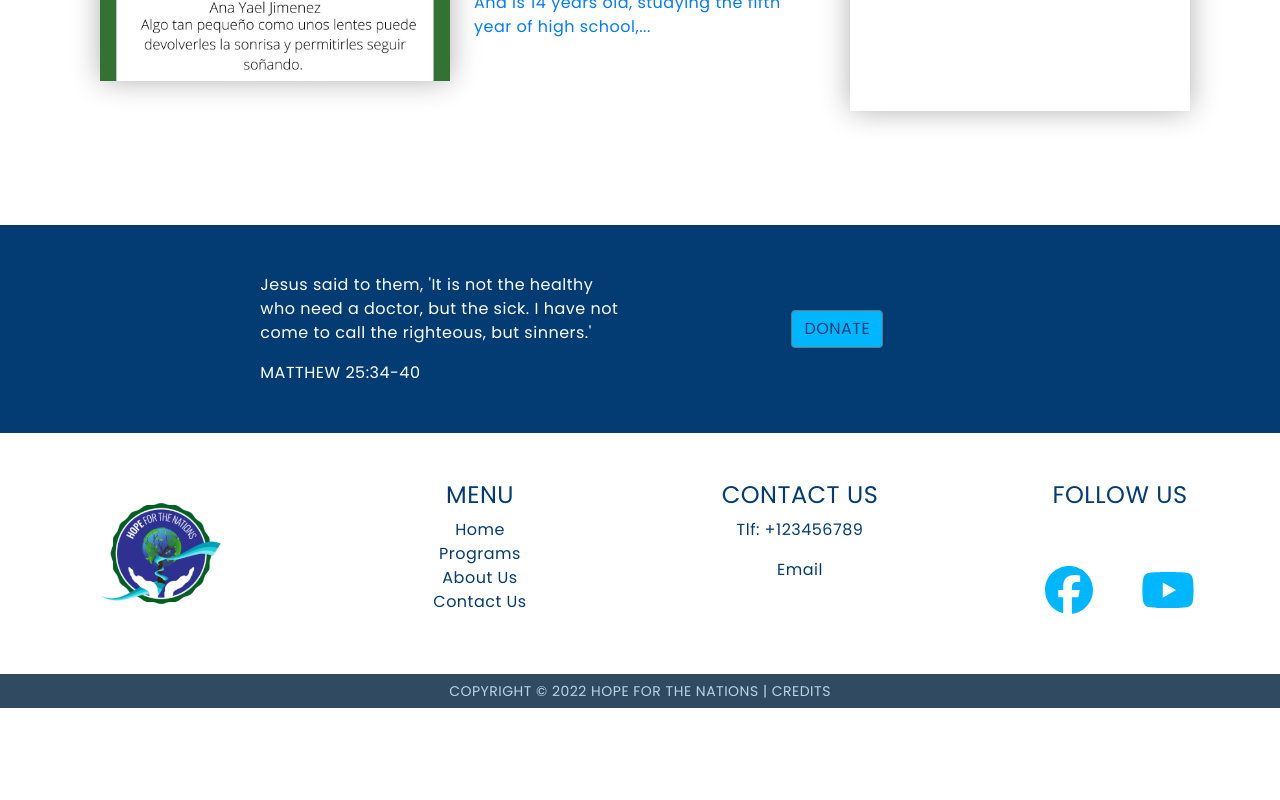
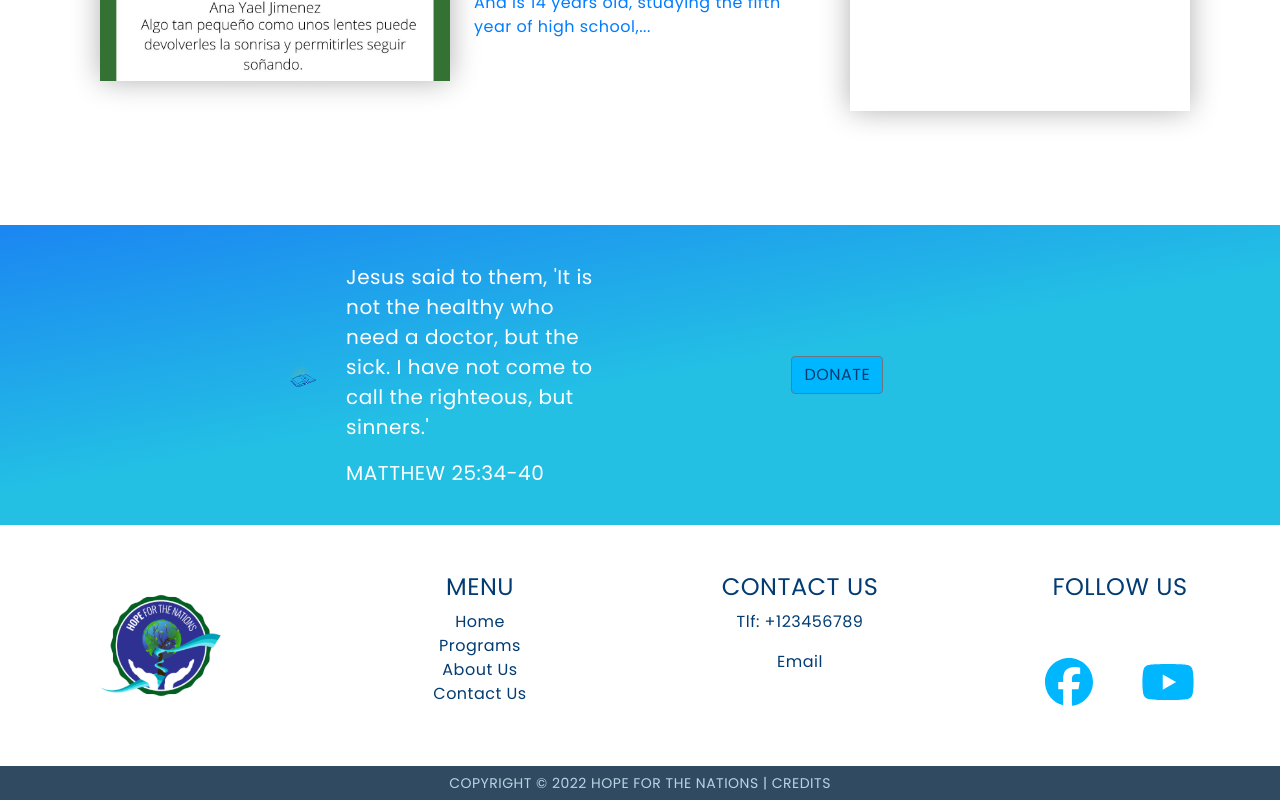
Before and after one commit to Cmmh1101/hope-react-types, a React (Create React App) app: page / in a window 1280 px wide. Shown: the part 3823-4623 px from the top of the page. Before the commit the page ends 4531 px from the top, so only its background shows below. Built offline with nearby package versions, Linux system fonts and the light colour scheme; grey boxes are pictures that could not be loaded; a web font is replaced by a local one.

Commit message:
donate section styles

```diff
--- a/src/styles/styles.css
+++ b/src/styles/styles.css
@@ -317,12 +317,39 @@ footer .follow-icons:hover {
   background-color: var(--dark-blue);
   color: var(--white);
   margin-top: 6rem;
+  height: 300px;
+  display: flex;
+  align-items: center;
+  justify-content: center;
+  background: rgb(26, 189, 227);
+  background: linear-gradient(
+    350deg,
+    rgba(26, 189, 227, 0.9612219887955182) 49%,
+    rgba(27, 134, 242, 1) 100%
+  );
 }
-.donate-internal-sec {
+/* .donate-internal-sec {
   background-color: #cceaf7;
   color: var(--dark-blue);
   margin: 6rem 0 0;
   padding: 6rem 0;
+  background: rgb(26, 189, 227);
+  background: linear-gradient(
+    350deg,
+    rgba(26, 189, 227, 0.9612219887955182) 49%,
+    rgba(27, 134, 242, 1) 100%
+  );
+} */
+
+.donate-verse-img {
+  display: flex;
+  align-items: center;
+  font-size: 20px;
+}
+
+.bible-image {
+  width: 100%;
+  margin-right: 30px;
 }
 
 /* btn call to action */
@@ -443,6 +470,12 @@ footer .follow-icons:hover {
   text-align: center;
 }
 
+/* donate verse */
+
+/* .donate-verse {
+  background-image: url("../../../images/bibleOpen.jpg");
+} */
+
 /* ============= RESPONSIVE STYLES ============= */
 /* TODO: */
 @media only screen and (max-width: 600px) {
--- a/src/utils/BibleVerses.tsx
+++ b/src/utils/BibleVerses.tsx
@@ -1,28 +1,26 @@
-import React from "react";
+import { Col } from "reactstrap";
 import verses from "../../src/bibleVerses";
 
-// interface Verse {
-//   reference?: string;
-//   verse?: string;
-// }
-
 const BibleVerses = () => {
-  //   const [newVerse, setNewVerse] = useState<Verse>();
   const totalVerses = verses.length;
   const activeVerses = verses[Math.floor(Math.random() * totalVerses)];
   console.log(activeVerses);
 
-  //   useEffect(() => {
-  //     const totalVerses = verses.length;
-  //     const activeVerses = verses[Math.floor(Math.random() * totalVerses)];
-  //     setNewVerse(activeVerses);
-  //   }, []);
+  return (
+    <Col xs={12} className="donate-verse-img">
+      <Col xs={2}>
+        <img
+          src="../../images/bibleSun.png"
+          alt="bible"
+          className="bible-image"
+        />
+      </Col>
 
-  return (
-    <div>
-      <p>{activeVerses.verse}</p>
-      <span>{activeVerses.reference}</span>
-    </div>
+      <Col xs={10} className="verse">
+        <p>{activeVerses.verse}</p>
+        <span>{activeVerses.reference}</span>
+      </Col>
+    </Col>
   );
 };
 
--- a/src/utils/DonateInterPages.tsx
+++ b/src/utils/DonateInterPages.tsx
@@ -1,9 +1,10 @@
 import React from "react";
 import { Button, Col, Container, Row } from "reactstrap";
+import BibleVerses from "./BibleVerses";
 
 const Donate = () => {
   return (
-    <Container fluid className="donate-internal-sec">
+    <Container fluid className="donate-section">
       <Row>
         <Col xs={12} className="d-flex justify-content-center flex-wrap">
           <Col
@@ -12,10 +13,7 @@ const Donate = () => {
             xl={4}
             className="d-flex justify-content-center align-items-center"
           >
-            <p className="text-center text-md-end text-right mb-xs-4 mb-md-0">
-              We would love for you to consider partnering with us to reach and
-              empower the people in Venezuela
-            </p>
+            <BibleVerses />
           </Col>
           <Col
             xs={12}
--- a/src/views/homepage/components/DonateBanner.tsx
+++ b/src/views/homepage/components/DonateBanner.tsx
@@ -4,19 +4,26 @@ import BibleVerses from "../../../utils/BibleVerses";
 
 const DonateBanner = () => {
   return (
-    <Container fluid className="p-5 donate-section">
+    <Container
+      fluid
+      className="p-5 donate-section"
+      // style={{
+      //   backgroundImage: "url(../../../images/bibleOpen.jpg)",
+
+      //   backgroundSize: "auto",
+      //   backgroundPosition: "center bottom",
+      //   backgroundRepeat: "no-repeat",
+      //   height: 300,
+      // }}
+    >
       <Row>
         <Col xs={12} className="d-flex justify-content-center flex-wrap">
           <Col
             xs={12}
             md={8}
             xl={4}
-            className="d-flex justify-content-center align-items-center"
+            className="d-flex justify-content-center align-items-center donate-verse"
           >
-            {/* <p className="text-center text-md-end text-right mb-xs-4 mb-md-0">
-              We would love for you to consider partnering with us to reach and
-              empower the people in Venezuela
-            </p> */}
             <BibleVerses />
           </Col>
           <Col
```
Also changed, not shown: public/images/bibleOpen.jpg (added), public/images/bibleSun.png (added).
